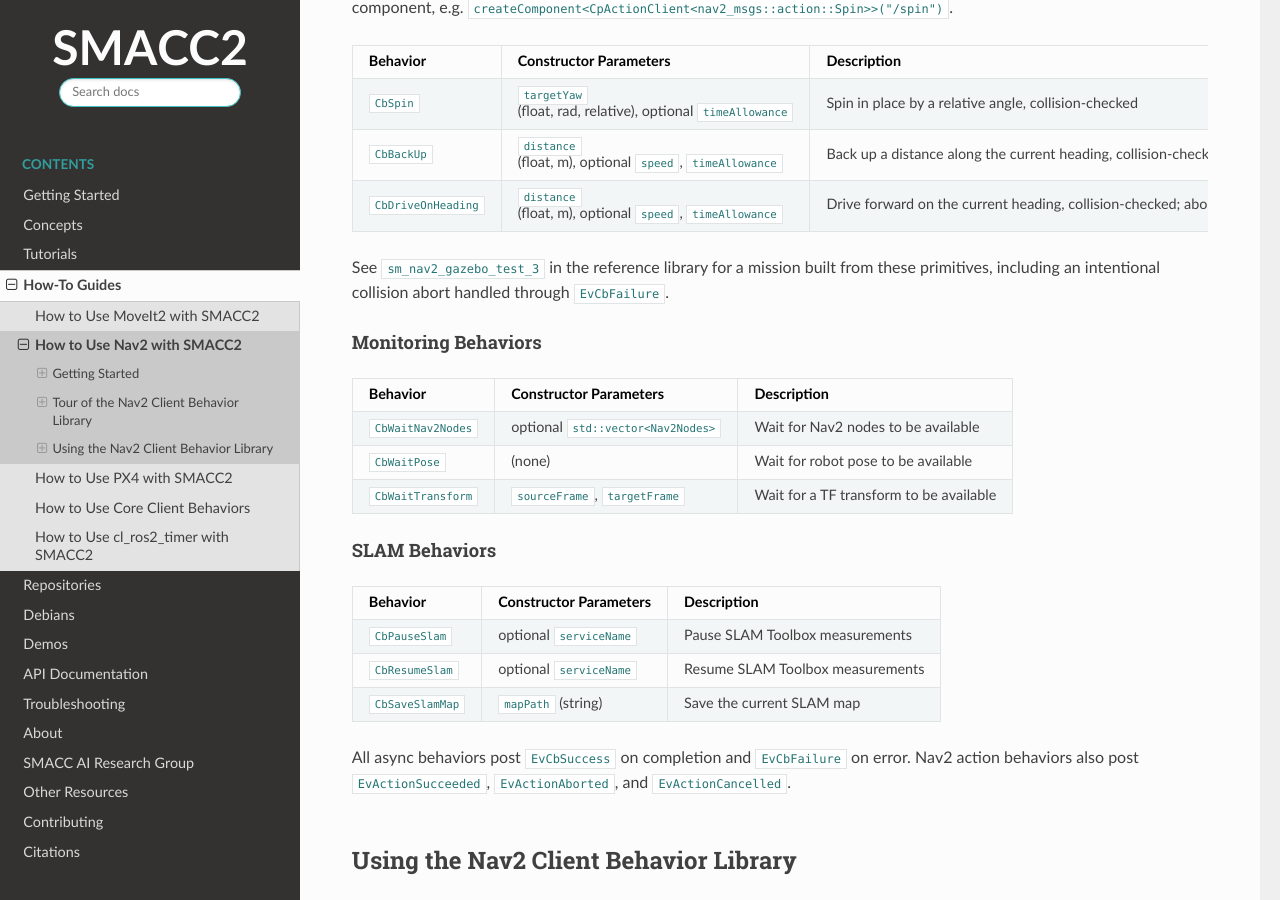
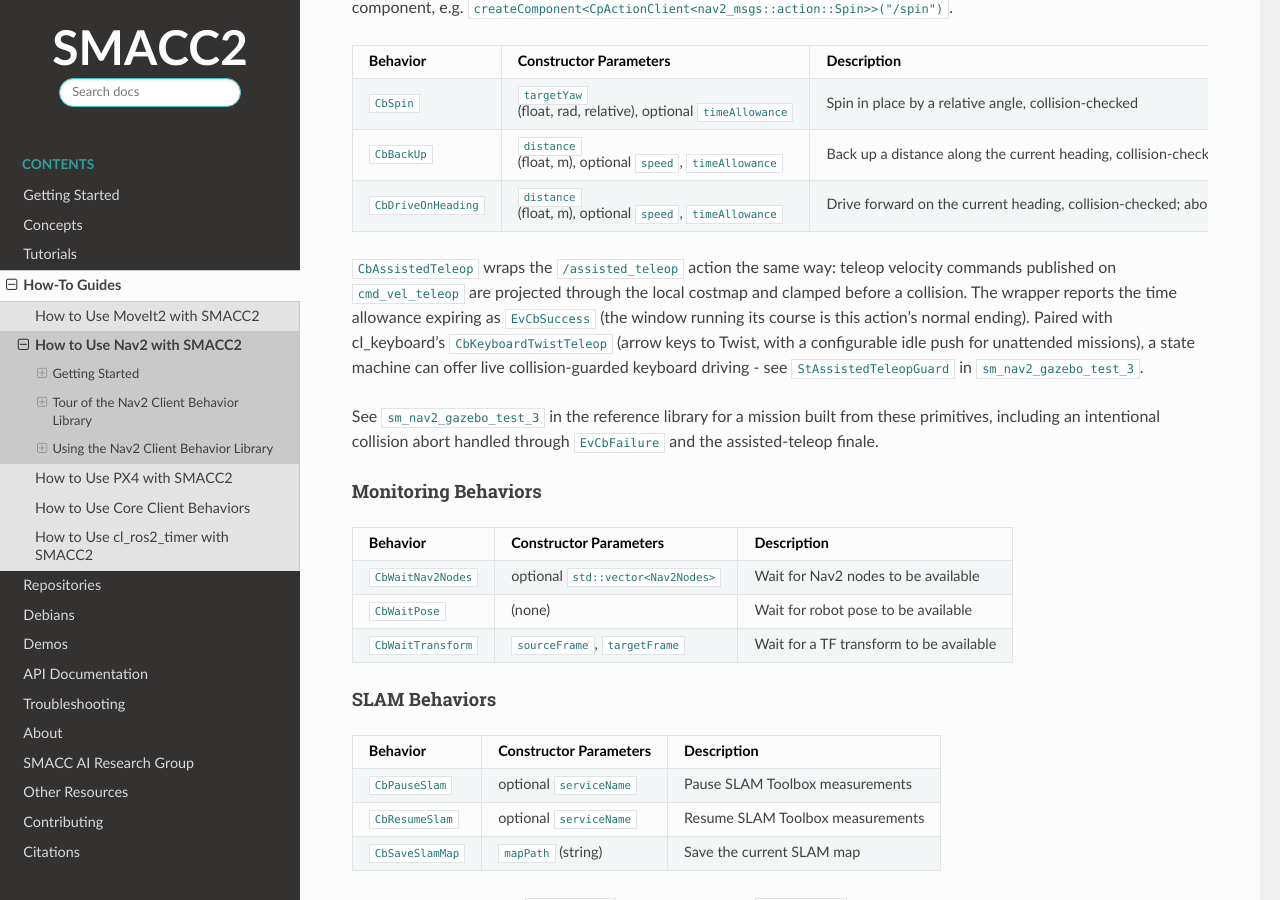
Before and after one commit to robosoft-ai/smacc2_docs, a Sphinx documentation site: the page built from docs/source/how-to/how-to-nav2.rst, in a window 1280 px wide and 900 px high, scrolled down 4906 px. Built offline with Sphinx 7.4.7 and the Read the Docs theme 3.1.0, drawn with Linux system fonts in a browser that asks for light colours; comment, search, counter and statistics services are not loaded.

Commit message:
how-to-nav2: assisted teleop wrapper and keyboard driving note

```diff
--- a/docs/source/how-to/how-to-nav2.rst
+++ b/docs/source/how-to/how-to-nav2.rst
@@ -322,9 +322,18 @@
      - Drive forward on the current heading, collision-checked; aborts
        (``EvCbFailure``) if an obstacle blocks the path
 
+``CbAssistedTeleop`` wraps the ``/assisted_teleop`` action the same way:
+teleop velocity commands published on ``cmd_vel_teleop`` are projected through
+the local costmap and clamped before a collision. The wrapper reports the time
+allowance expiring as ``EvCbSuccess`` (the window running its course is this
+action's normal ending). Paired with cl_keyboard's ``CbKeyboardTwistTeleop``
+(arrow keys to Twist, with a configurable idle push for unattended missions),
+a state machine can offer live collision-guarded keyboard driving - see
+``StAssistedTeleopGuard`` in ``sm_nav2_gazebo_test_3``.
+
 See ``sm_nav2_gazebo_test_3`` in the reference library for a mission built
 from these primitives, including an intentional collision abort handled
-through ``EvCbFailure``.
+through ``EvCbFailure`` and the assisted-teleop finale.
 
 Monitoring Behaviors
 ^^^^^^^^^^^^^^^^^^^^^
```
